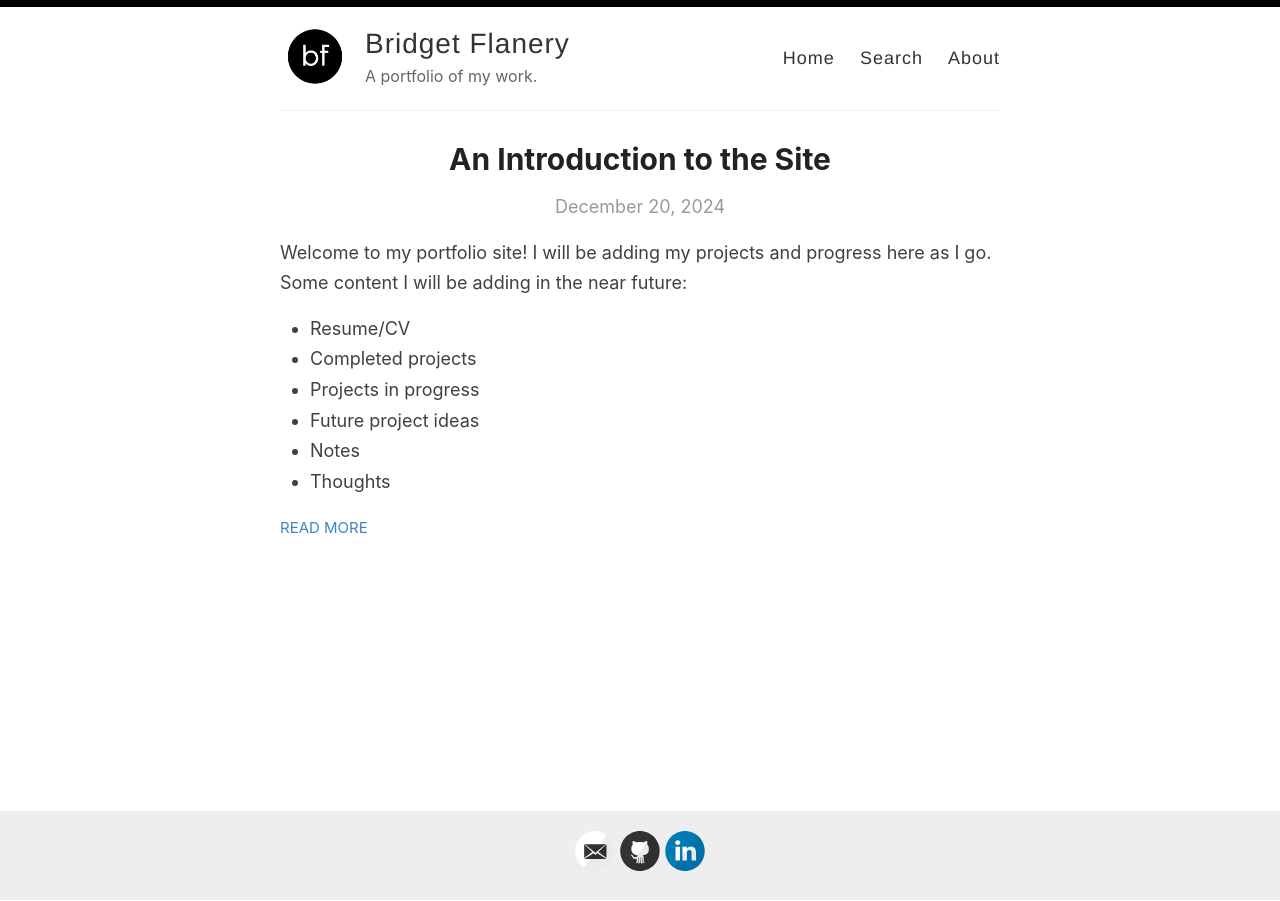
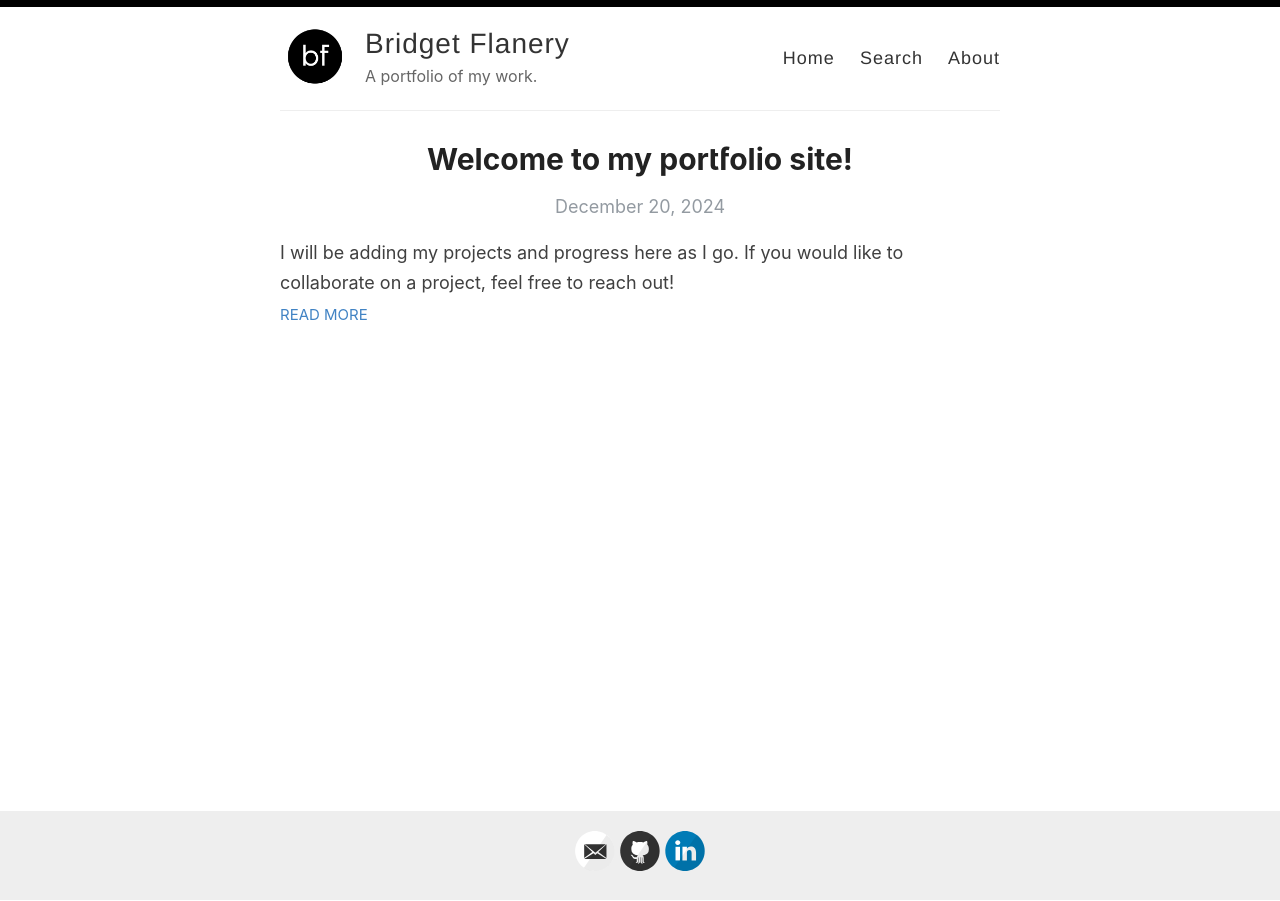
Before and after one commit to good-bean/good-bean.github.io, a Jekyll site: the page built from index.html, in a window 1280 px wide. Built offline with Jekyll 4.4.1, drawn with Linux system fonts in a browser that asks for light colours; the list of posts is cut into pages by our own code.

Commit message:
Update intro page

```diff
--- a/_posts/2024-12-20-introduction.md
+++ b/_posts/2024-12-20-introduction.md
@@ -1,7 +1,8 @@
 ---
 layout: post
-title: An Introduction to the Site
+title: Welcome to my portfolio site!
 categories: [Introduction, Miscellaneous]
+excerpt: I will be adding my projects and progress here as I go. If you would like to collaborate on a project, feel free to reach out!
 ---
 
 Welcome to my portfolio site! I will be adding my projects and progress here as I go. Some content I will be adding in the near future:
```
